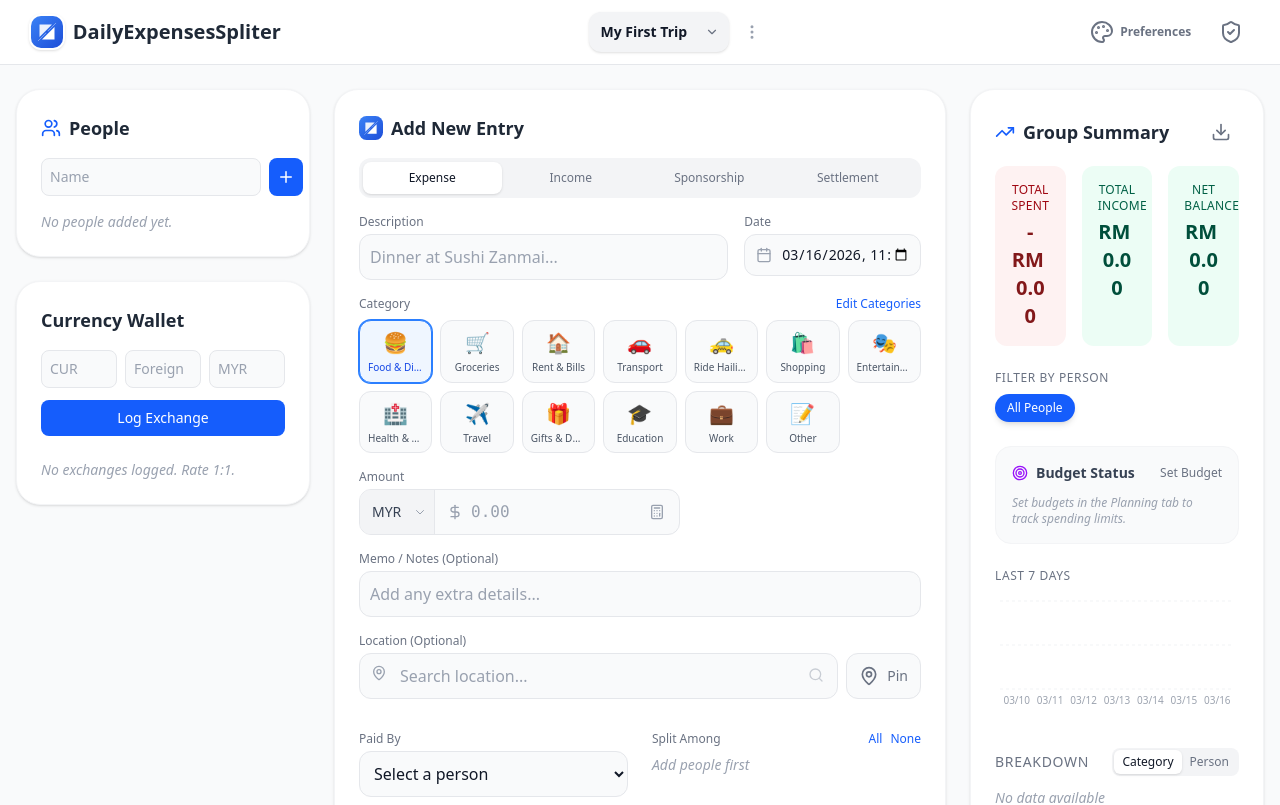
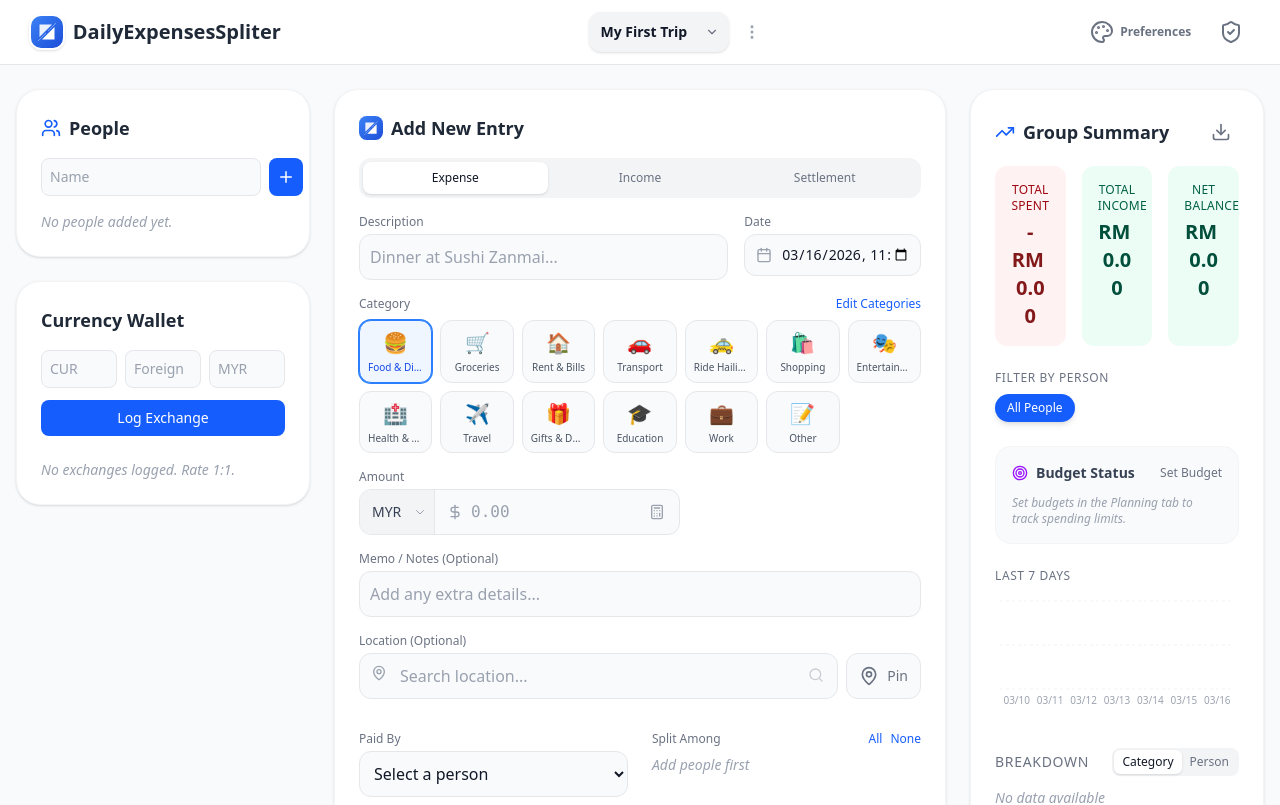
Before and after one commit to ngwaijian/DailyExpensesSpliter, a React (Vite) app: page / in a window 1280 px wide. Shown: the top 805 px of the page. Built offline with nearby package versions, Linux system fonts and the light colour scheme.

Commit message:
feat: Remove sponsorship type and display time in list
Removes the 'sponsorship' expense type from the form as it is no longer needed.
Adds the time of the expense to the expense list view for better context.
Also refactors the expense list to better display sponsored expenses.

```diff
--- a/src/components/expenses/ExpenseForm.tsx
+++ b/src/components/expenses/ExpenseForm.tsx
@@ -488,16 +488,6 @@ export function ExpenseForm({ trip, onSubmit, onCancel, initialData, onUpdateTri
             )}
           >
             Income
-          </button>
-          <button
-            type="button"
-            onClick={() => { setType('sponsorship'); setIsSettled(false); }}
-            className={cn(
-              "flex-1 py-1.5 px-1 text-xs font-medium rounded-lg transition-colors whitespace-normal h-auto min-h-[32px] flex items-center justify-center text-center",
-              type === 'sponsorship' ? "bg-white dark:bg-gray-800 text-gray-900 dark:text-white shadow-sm" : "text-gray-500 dark:text-gray-400 hover:text-gray-700 dark:hover:text-gray-200"
-            )}
-          >
-            {t('form_type_sponsorship')}
           </button>
           <button
             type="button"
--- a/src/components/expenses/ExpenseList.tsx
+++ b/src/components/expenses/ExpenseList.tsx
@@ -385,6 +385,16 @@ export function ExpenseList({ trip, onEdit, onView, onDelete, lastUpdatedId, onU
                         <span className="font-medium text-blue-600 dark:text-blue-400">{exp.paidBy}</span>
                         <span>•</span>
                         <span>{t(`cat_${exp.category}`, exp.category).split(' ').slice(1).join(' ') || t(`cat_${exp.category}`, exp.category)}</span>
+                        <span>•</span>
+                        <span>{new Date(exp.date).toLocaleTimeString([], { hour: '2-digit', minute: '2-digit' })}</span>
+                        {exp.isSponsored && (
+                          <>
+                            <span>•</span>
+                            <span className="flex items-center gap-0.5 text-amber-600 dark:text-amber-400 font-medium">
+                              <Gift className="w-3 h-3" /> Sponsored by {exp.sponsoredBy || 'Sponsor'}
+                            </span>
+                          </>
+                        )}
                         {exp.location && (
                           <>
                             <span>•</span>
```
